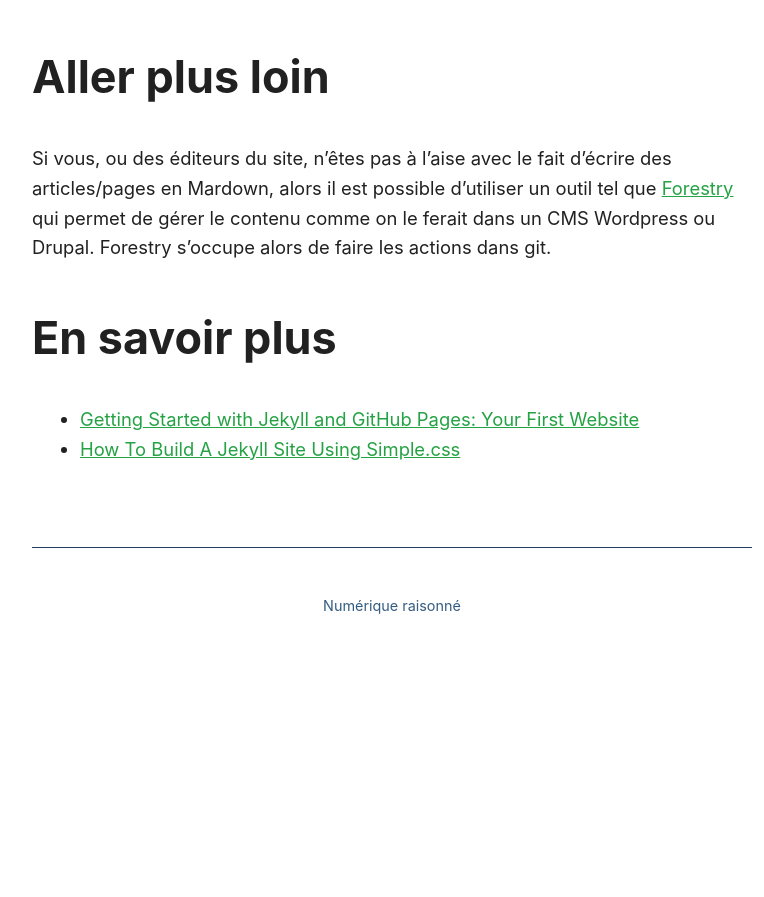
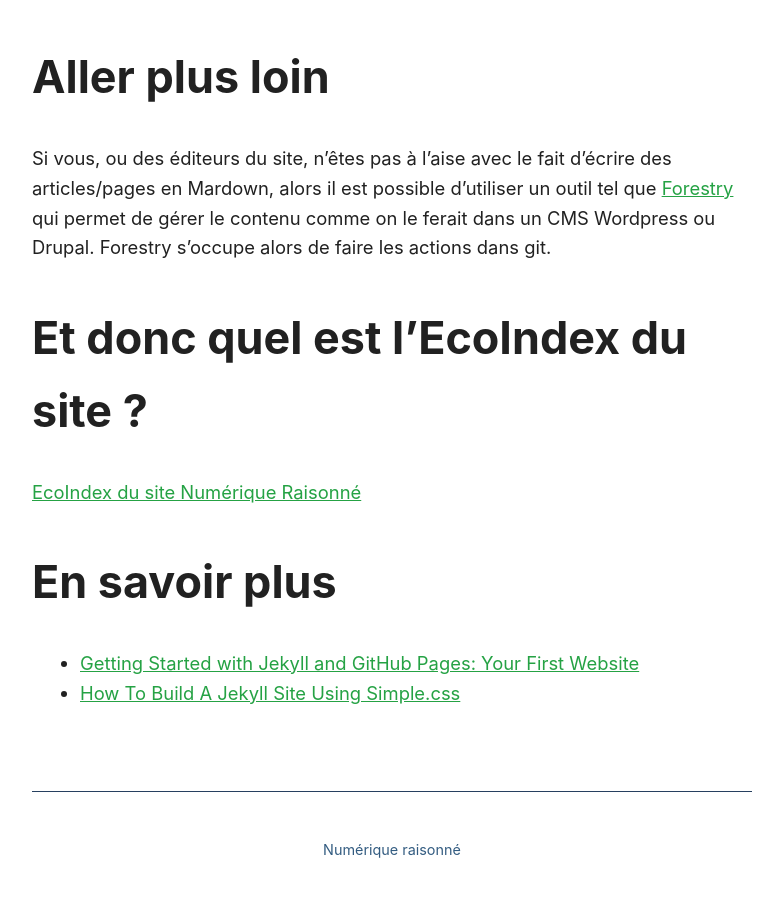
Before and after one commit to Slandais/slandais.github.io, a Jekyll site: the page built from _posts/2021-03-14-comment-est-fait-ce-site.md, in a window 1280 px wide and 900 px high, scrolled down 2700 px. Shown: the top 897 px of the window, without its empty margins (248-1012 px from the left). Built offline with Jekyll 4.4.1, drawn with Linux system fonts in a browser that asks for light colours; before the commit the page ends 3356 px from its top, so only the background shows below that.

Commit message:
Update 2021-03-14-comment-est-fait-ce-site.md

```diff
--- a/_posts/2021-03-14-comment-est-fait-ce-site.md
+++ b/_posts/2021-03-14-comment-est-fait-ce-site.md
@@ -55,6 +55,10 @@ Comparatifs d'autres frameworks sans classes :
 Si vous, ou des éditeurs du site, n'êtes pas à l'aise avec le fait d'écrire des articles/pages en Mardown, alors il est possible d'utiliser un outil tel que [Forestry](https://forestry.io/) qui permet de gérer le contenu comme on le ferait dans un CMS Wordpress ou Drupal.
 Forestry s'occupe alors de faire les actions dans git.
 
+# Et donc quel est l'EcoIndex du site ?
+
+[EcoIndex du site Numérique Raisonné](/ecoindex-numerique-raisonne/)
+
 # En savoir plus
 
 * [Getting Started with Jekyll and GitHub Pages: Your First Website](https://www.aleksandrhovhannisyan.com/blog/getting-started-with-jekyll-and-github-pages/)
```
